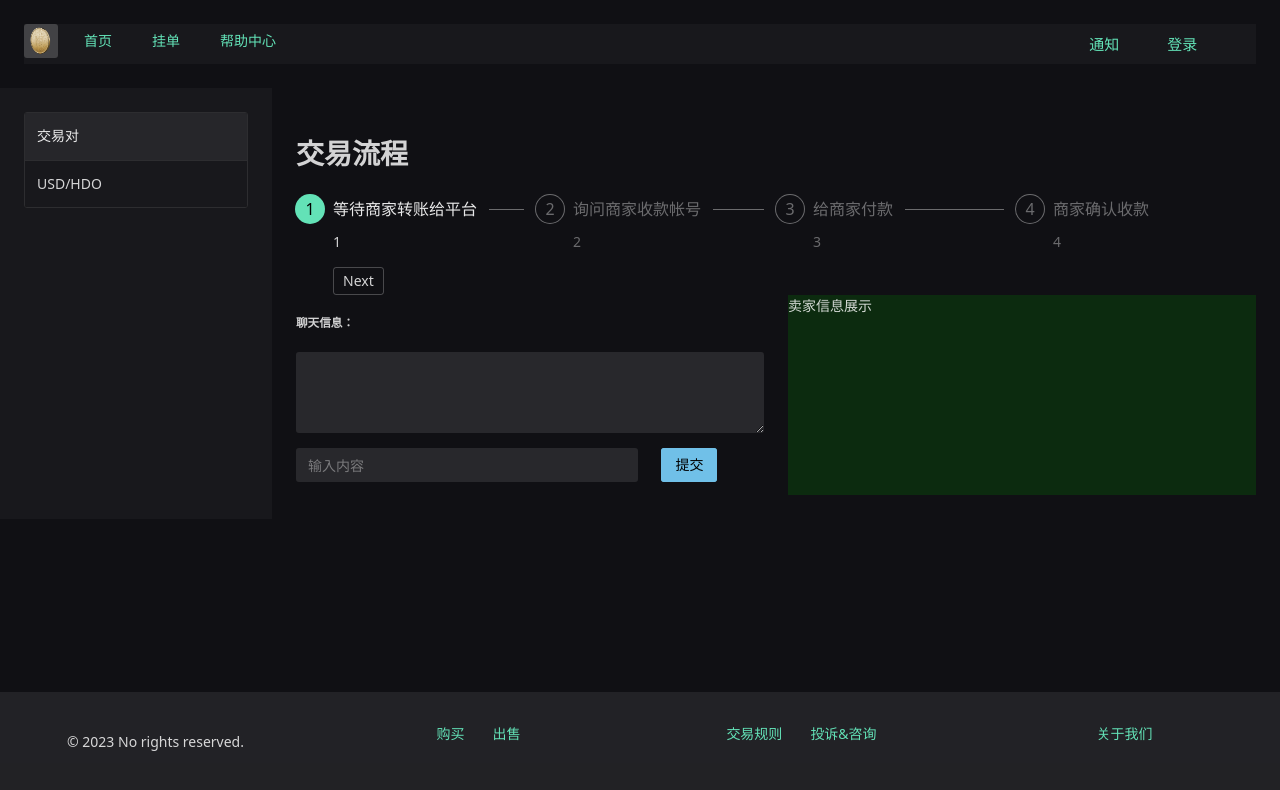
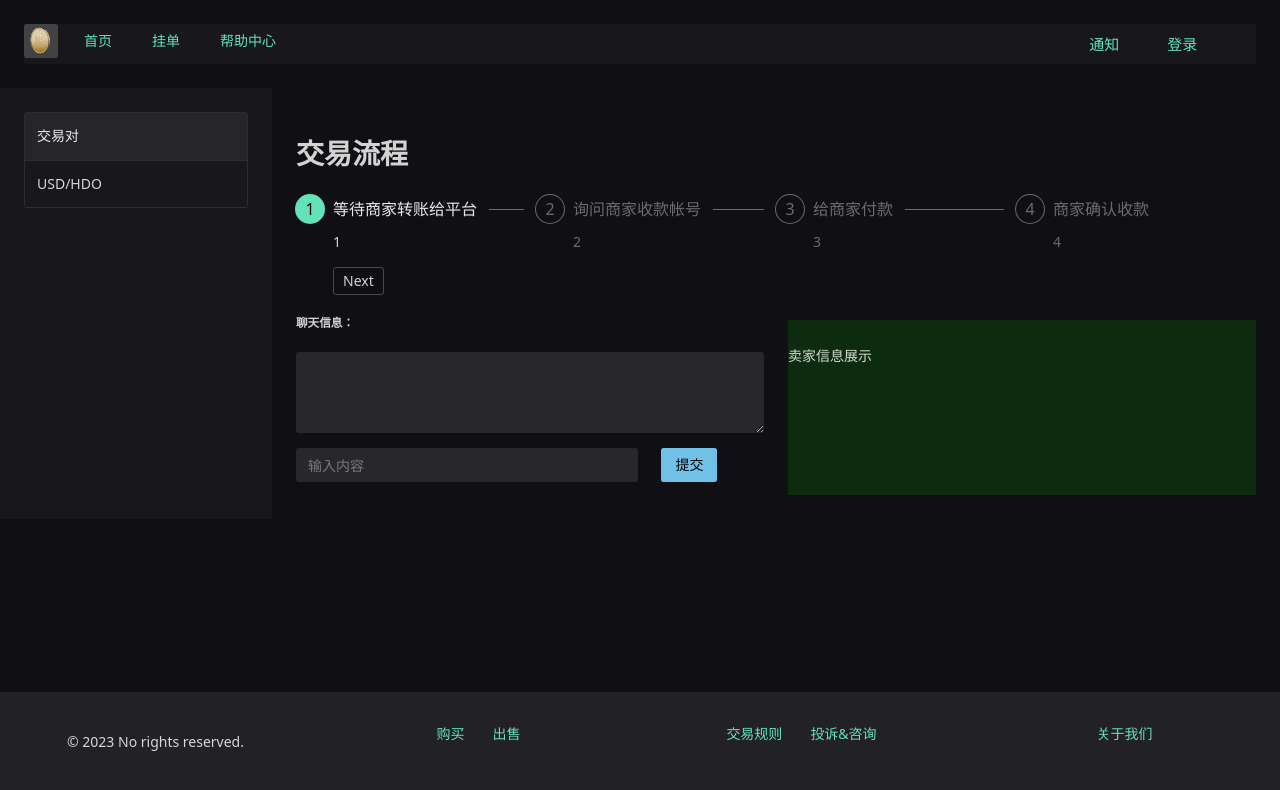
Before and after one commit to lairdnote/app-list, a Vue app: page /transaction in a window 1280 px wide. Shown: the top 790 px of the page. Built offline with nearby package versions, Linux system fonts and the light colour scheme; no server answers; a small style sheet from the web is missing.

Commit message:
fix transactionView

```diff
--- a/src/views/TransactionView.vue
+++ b/src/views/TransactionView.vue
@@ -107,7 +107,9 @@ const handleButtonClick = () => {
   background-color: rgba(0, 128, 0, 0.12);
 }
 .green {
-  height: 200px;
+  padding-top: 25px;
+  margin-top: 25px;
+  height: 150px;
   background-color: rgba(0, 128, 0, 0.24);
 }
 
```
